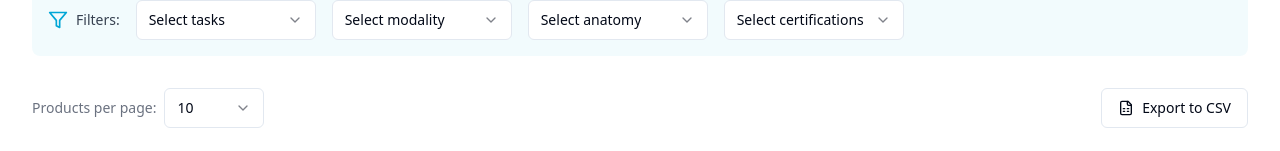
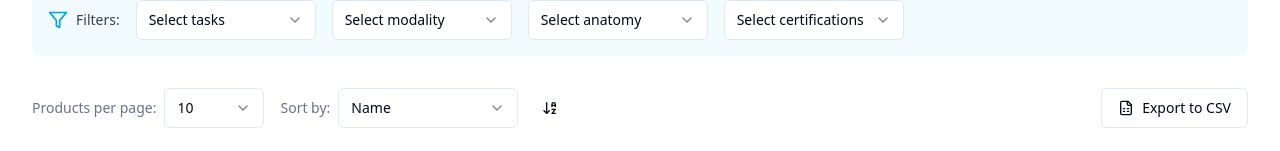
Before and after one commit to DLinRT-eu/website, a React (Vite) app: page /products in a window 1280 px wide. Shown: the part 340-491 px from the top of the page. Built offline with nearby package versions, Linux system fonts and the light colour scheme.

Commit message:
Add product sorting by date and name
Implement sorting options for products, including date of revision, release date, and name, with ascending/descending order selection.

```diff
--- a/src/components/ProductGrid.tsx
+++ b/src/components/ProductGrid.tsx
@@ -6,6 +6,7 @@ import ProductGridControls from "./grid/ProductGridControls";
 import ProductPagination from "./grid/ProductPagination";
 import dataService from "@/services/DataService";
 import { FilterState } from "@/types/filters";
+import { SortOption } from "./grid/SortControls";
 
 interface ProductGridProps {
   filters?: FilterState;
@@ -14,16 +15,44 @@ interface ProductGridProps {
 const ProductGrid = ({ filters }: ProductGridProps) => {
   const [currentPage, setCurrentPage] = useState(1);
   const [itemsPerPage, setItemsPerPage] = useState(10);
+  const [sortBy, setSortBy] = useState<SortOption>("name");
+  const [ascending, setAscending] = useState(true);
 
   // Get filtered products from data service
   const filteredProducts = filters
     ? dataService.filterProducts(filters)
     : dataService.getAllProducts();
 
-  const totalPages = Math.ceil(filteredProducts.length / itemsPerPage);
+  // Sort products based on current sorting criteria
+  const sortedProducts = [...filteredProducts].sort((a, b) => {
+    let comparison = 0;
+
+    switch (sortBy) {
+      case "name":
+        comparison = a.name.localeCompare(b.name);
+        break;
+      case "releaseDate":
+        // Handle potentially undefined release dates
+        const aDate = a.releaseDate ? new Date(a.releaseDate).getTime() : 0;
+        const bDate = b.releaseDate ? new Date(b.releaseDate).getTime() : 0;
+        comparison = aDate - bDate;
+        break;
+      case "lastUpdated":
+        // Handle potentially undefined last updated dates
+        const aUpdated = a.lastUpdated ? new Date(a.lastUpdated).getTime() : 0;
+        const bUpdated = b.lastUpdated ? new Date(b.lastUpdated).getTime() : 0;
+        comparison = aUpdated - bUpdated;
+        break;
+    }
+
+    // Apply direction
+    return ascending ? comparison : -comparison;
+  });
+
+  const totalPages = Math.ceil(sortedProducts.length / itemsPerPage);
   const startIndex = (currentPage - 1) * itemsPerPage;
   const endIndex = startIndex + itemsPerPage;
-  const currentProducts = filteredProducts.slice(startIndex, endIndex);
+  const currentProducts = sortedProducts.slice(startIndex, endIndex);
 
   const handlePageChange = (page: number) => {
     setCurrentPage(page);
@@ -35,12 +64,26 @@ const ProductGrid = ({ filters }: ProductGridProps) => {
     setCurrentPage(1);
   };
 
+  const handleSortChange = (option: SortOption) => {
+    setSortBy(option);
+    setCurrentPage(1);
+  };
+
+  const handleDirectionChange = (isAscending: boolean) => {
+    setAscending(isAscending);
+    setCurrentPage(1);
+  };
+
   return (
     <div>
       <ProductGridControls
         itemsPerPage={itemsPerPage}
         onItemsPerPageChange={handleItemsPerPageChange}
-        products={filteredProducts}
+        products={sortedProducts}
+        sortBy={sortBy}
+        ascending={ascending}
+        onSortChange={handleSortChange}
+        onDirectionChange={handleDirectionChange}
       />
 
       <div className="grid grid-cols-1 md:grid-cols-2 lg:grid-cols-3 gap-6">
--- a/src/components/grid/ProductGridControls.tsx
+++ b/src/components/grid/ProductGridControls.tsx
@@ -4,20 +4,30 @@ import { Button } from "@/components/ui/button";
 import { Select, SelectContent, SelectItem, SelectTrigger, SelectValue } from "@/components/ui/select";
 import { exportProductsToCSV } from "@/utils/exportProducts";
 import { Product } from "@/types/product";
+import SortControls, { SortOption } from "./SortControls";
 
 interface ProductGridControlsProps {
   itemsPerPage: number;
   onItemsPerPageChange: (value: string) => void;
   products: Product[];
+  sortBy: SortOption;
+  ascending: boolean;
+  onSortChange: (option: SortOption) => void;
+  onDirectionChange: (ascending: boolean) => void;
 }
 
 const ProductGridControls = ({
   itemsPerPage,
   onItemsPerPageChange,
-  products
+  products,
+  sortBy,
+  ascending,
+  onSortChange,
+  onDirectionChange
 }: ProductGridControlsProps) => {
   return (
-    <div className="mb-6 flex justify-between items-center">
+    <div className="mb-6 flex flex-col md:flex-row md:justify-between md:items-center gap-4">
+      <div className="flex flex-wrap items-center gap-4">
         <div className="flex items-center gap-2">
           <span className="text-sm text-gray-500">Products per page:</span>
           <Select
@@ -36,6 +46,15 @@ const ProductGridControls = ({
             </SelectContent>
           </Select>
         </div>
+
+        <SortControls
+          sortBy={sortBy}
+          ascending={ascending}
+          onSortChange={onSortChange}
+          onDirectionChange={onDirectionChange}
+        />
+      </div>
+
       <Button
         variant="outline"
         onClick={() => exportProductsToCSV(products)}
--- /dev/null
+++ b/src/components/grid/SortControls.tsx
@@ -0,0 +1,65 @@
+
+import { useState } from "react";
+import { ArrowDownAZ, ArrowDownZA } from "lucide-react";
+import {
+  Select,
+  SelectContent,
+  SelectItem,
+  SelectTrigger,
+  SelectValue,
+} from "@/components/ui/select";
+import { Button } from "@/components/ui/button";
+
+export type SortOption = "name" | "releaseDate" | "lastUpdated";
+
+interface SortControlsProps {
+  onSortChange: (option: SortOption) => void;
+  onDirectionChange: (ascending: boolean) => void;
+  sortBy: SortOption;
+  ascending: boolean;
+}
+
+const SortControls = ({
+  onSortChange,
+  onDirectionChange,
+  sortBy,
+  ascending
+}: SortControlsProps) => {
+  const handleSortChange = (value: string) => {
+    onSortChange(value as SortOption);
+  };
+
+  const toggleDirection = () => {
+    onDirectionChange(!ascending);
+  };
+
+  return (
+    <div className="flex items-center gap-2">
+      <span className="text-sm text-gray-500">Sort by:</span>
+      <Select
+        value={sortBy}
+        onValueChange={handleSortChange}
+      >
+        <SelectTrigger className="w-[180px]">
+          <SelectValue />
+        </SelectTrigger>
+        <SelectContent>
+          <SelectItem value="name">Name</SelectItem>
+          <SelectItem value="releaseDate">Release Date</SelectItem>
+          <SelectItem value="lastUpdated">Last Updated</SelectItem>
+        </SelectContent>
+      </Select>
+      <Button
+        variant="ghost"
+        size="icon"
+        onClick={toggleDirection}
+        title={ascending ? "Ascending" : "Descending"}
+        className="ml-1"
+      >
+        {ascending ? <ArrowDownAZ className="h-4 w-4" /> : <ArrowDownZA className="h-4 w-4" />}
+      </Button>
+    </div>
+  );
+};
+
+export default SortControls;
```
Lines whose indentation alone changed are shown as unchanged.
